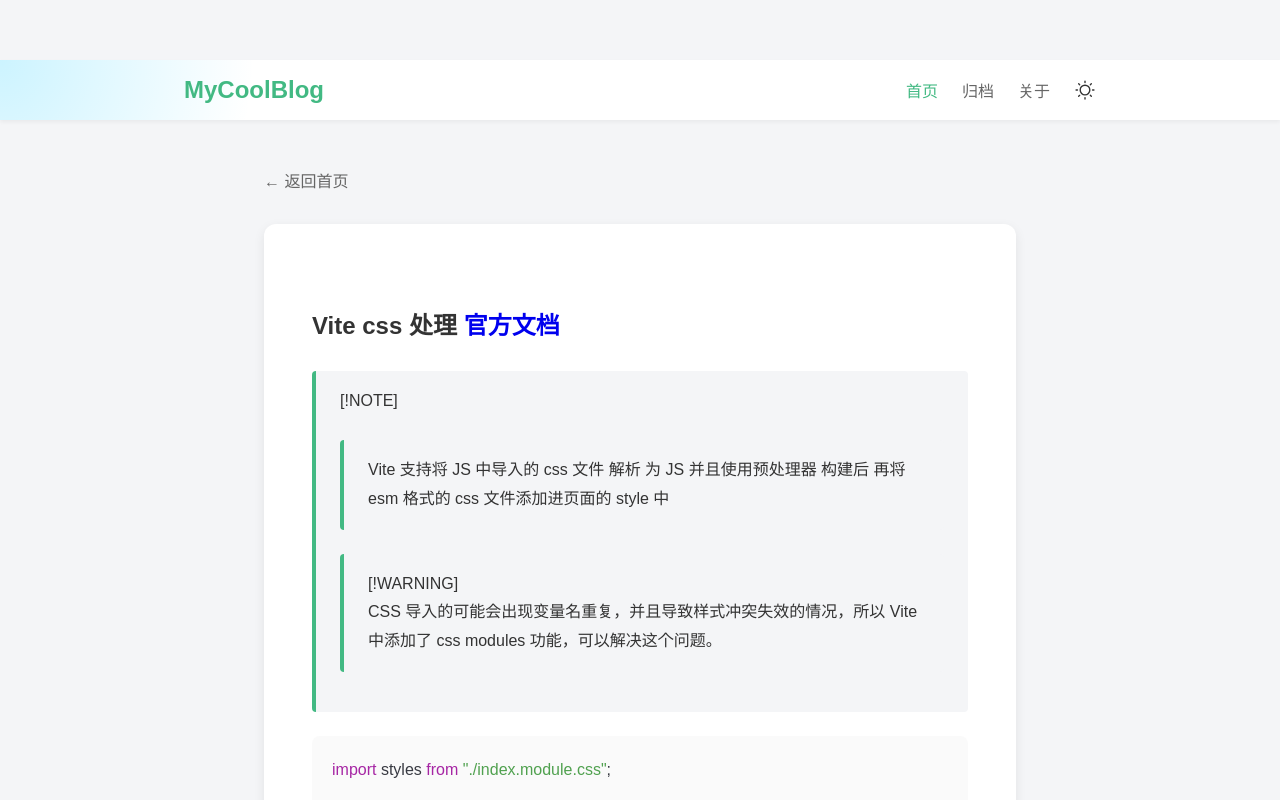
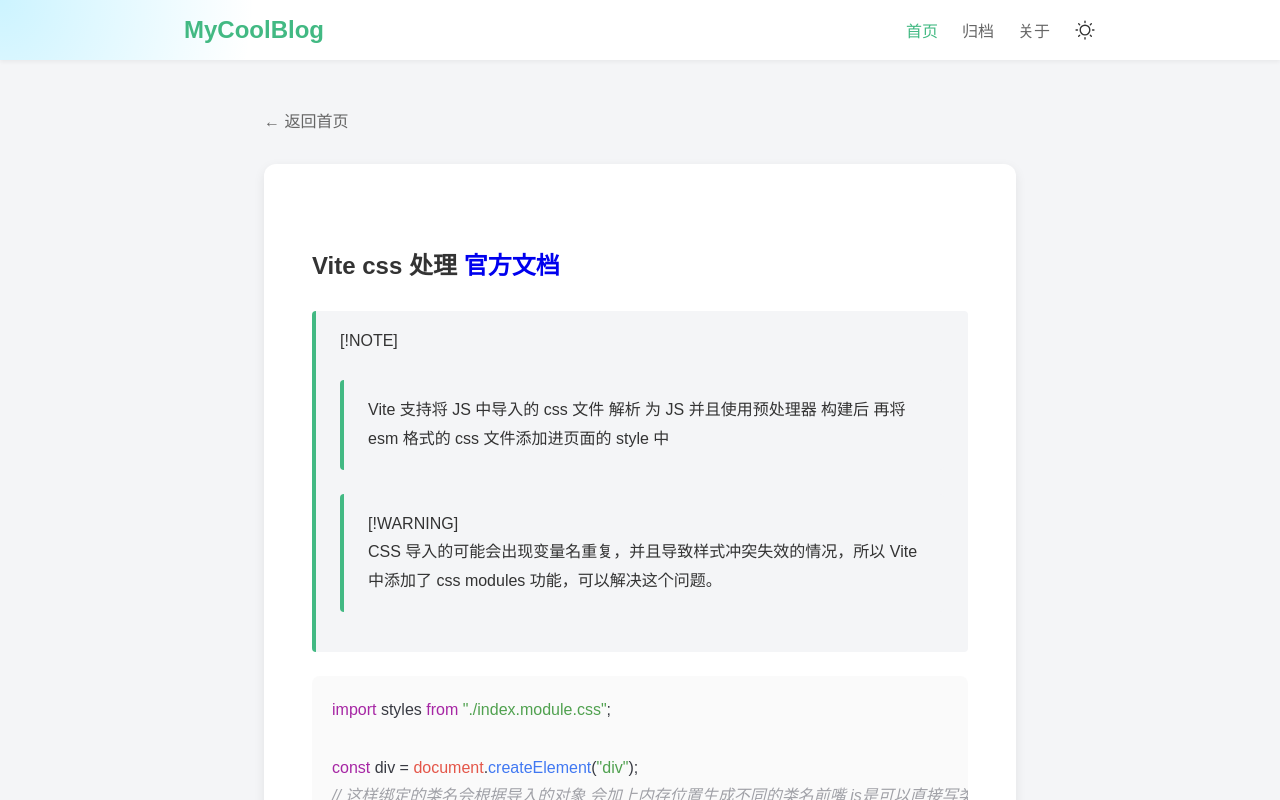
Before and after one commit to Sulley-naer/Blog, a Vue app in the folder Client/: page /post/1 in a window 1280 px wide. Built offline with nearby package versions, Linux system fonts and the light colour scheme; the HTML template or start-up script is replaced by a standard one.

Commit message:
更改[id].vue样式

```diff
--- a/Client/src/views/post/[id].vue
+++ b/Client/src/views/post/[id].vue
@@ -61,7 +61,6 @@ onMounted(async () => {
 </template>
 
 <style scoped lang="scss">
-/* --- 样式部分完全无需改动 --- */
 .status-indicator {
   text-align: center;
   padding: 4rem 0;
@@ -75,9 +74,6 @@ onMounted(async () => {
   }
 }
 
-.post-page {
-  padding-top: 60px;
-}
 
 .post-container {
   max-width: 800px;
```
